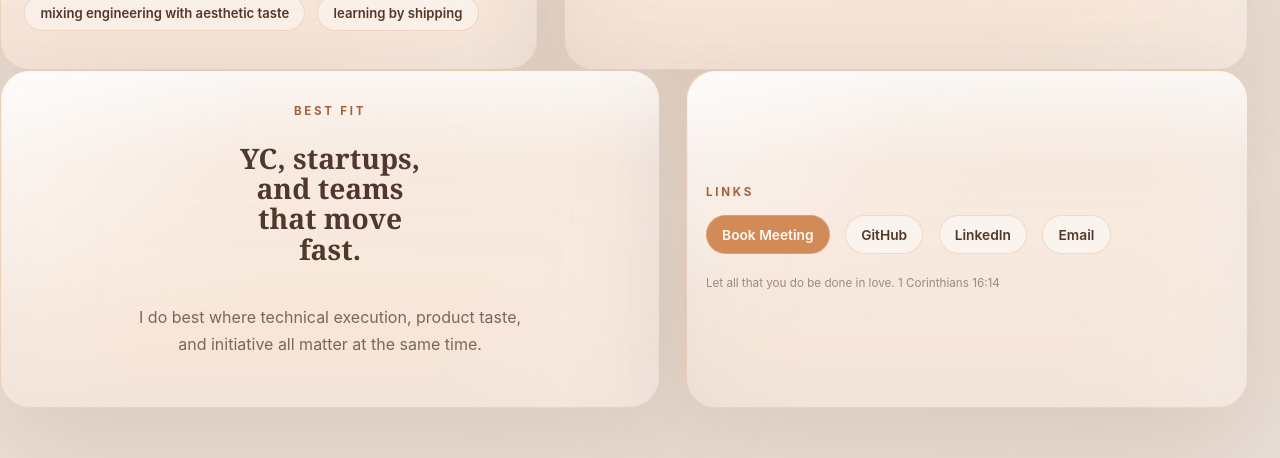
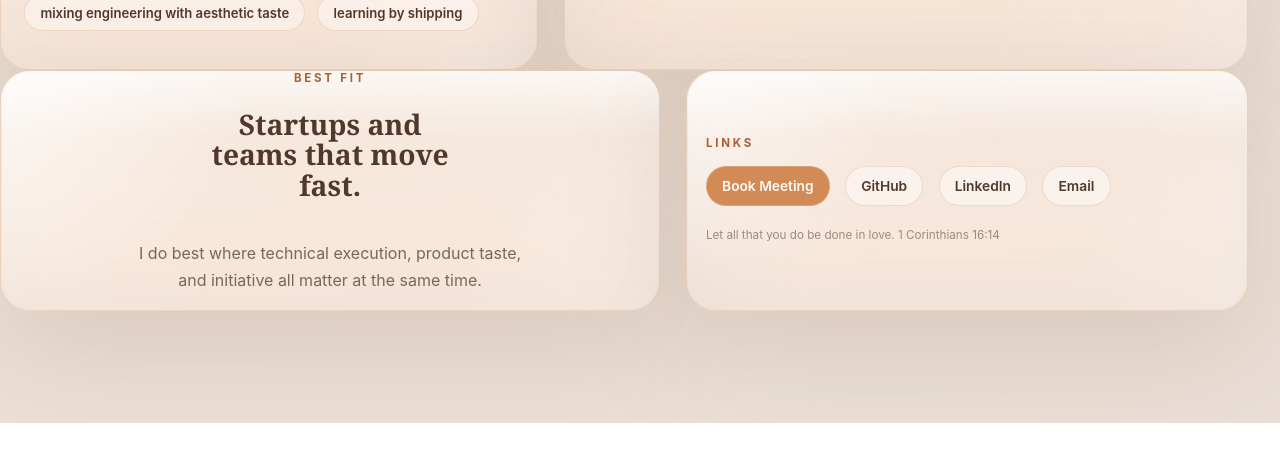
Before and after one commit to billionairebumblebee/vivianyang, a Next.js app: page / in a window 1280 px wide. Shown: the part 2467-2925 px from the top of the page. After the commit the page ends 2890 px from the top, so only its background shows below. Built offline with nearby package versions, Linux system fonts and the light colour scheme.

Commit message:
Tone down best-fit card copy

```diff
--- a/app/page.tsx
+++ b/app/page.tsx
@@ -389,7 +389,7 @@ export default function PortfolioPage() {
         <section className="mt-5 footer-grid footer-layout">
           <article className="glass-panel rounded-[2rem] p-7 md:p-8 best-fit-card">
             <div className="eyebrow mb-3">Best fit</div>
-            <h2 className="section-title">YC, startups, and teams that move fast.</h2>
+            <h2 className="section-title">Startups and teams that move fast.</h2>
             <p className="section-copy mt-4">
               I do best where technical execution, product taste, and initiative all matter at the same time.
             </p>
--- a/app/portfolio.css
+++ b/app/portfolio.css
@@ -517,8 +517,6 @@ section[id='featured'],
   flex-direction: column;
   justify-content: center;
   min-height: 100%;
-  padding-top: 2.1rem !important;
-  padding-bottom: 2.1rem !important;
 }
 
 .about-title {
@@ -845,7 +843,7 @@ section[id='featured'] > * {
 }
 
 .best-fit-card .section-title {
-  max-width: 16ch;
+  max-width: 18ch;
   margin-left: auto;
   margin-right: auto;
 }
```
